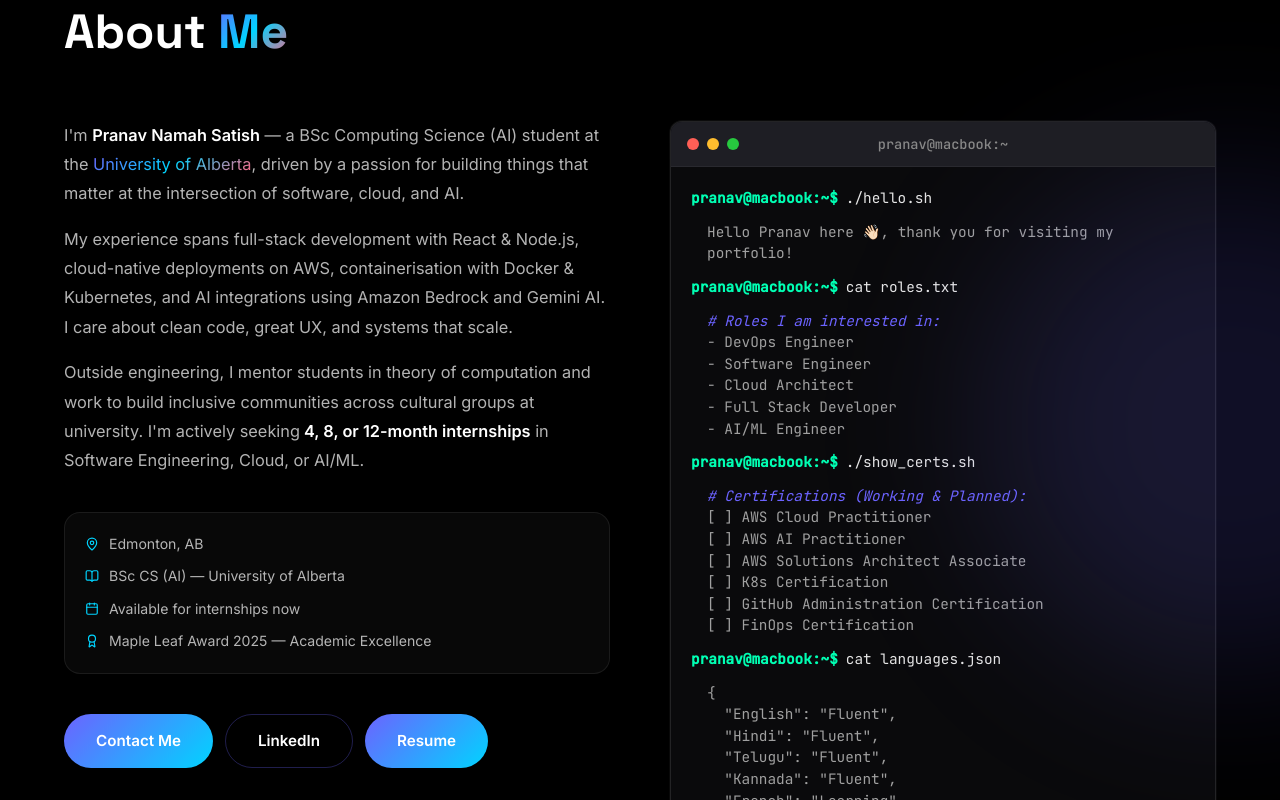
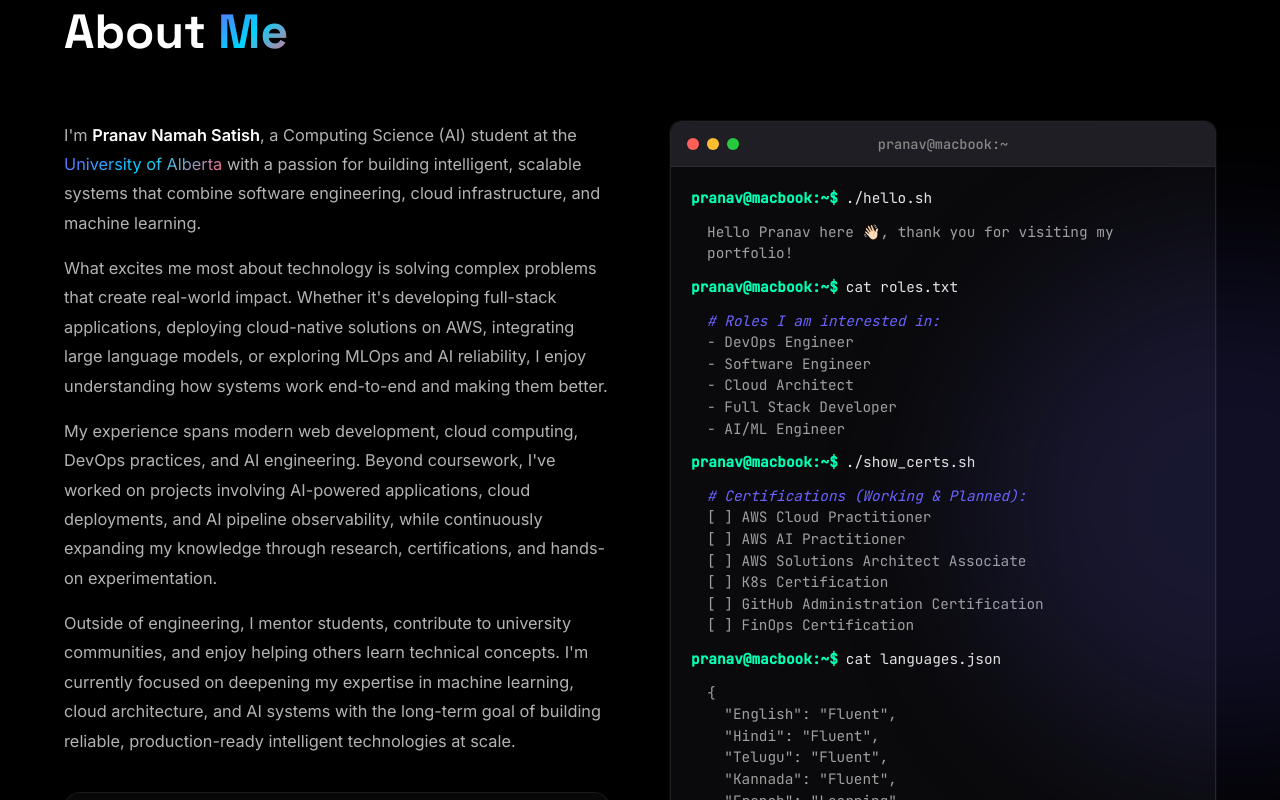
Before and after one commit to Pranav-ns/Portfolio, a Next.js app: page / in a window 1280 px wide. Shown: the part 940-1740 px from the top of the page. Built offline with nearby package versions, Linux system fonts and the light colour scheme.

Commit message:
content: update about me text

```diff
--- a/src/components/About.tsx
+++ b/src/components/About.tsx
@@ -44,20 +44,16 @@ export default function About() {
             variants={fadeUp}
           >
             <p>
-              I&apos;m <strong>Pranav Namah Satish</strong> — a BSc Computing Science (AI) student
-              at the <span className="text-gradient">University of Alberta</span>, driven by a passion
-              for building things that matter at the intersection of software, cloud, and AI.
+              I&apos;m <strong>Pranav Namah Satish</strong>, a Computing Science (AI) student at the <span className="text-gradient">University of Alberta</span> with a passion for building intelligent, scalable systems that combine software engineering, cloud infrastructure, and machine learning.
             </p>
             <p>
-              My experience spans full-stack development with React & Node.js, cloud-native
-              deployments on AWS, containerisation with Docker & Kubernetes, and AI integrations
-              using Amazon Bedrock and Gemini AI. I care about clean code, great UX, and systems
-              that scale.
+              What excites me most about technology is solving complex problems that create real-world impact. Whether it&apos;s developing full-stack applications, deploying cloud-native solutions on AWS, integrating large language models, or exploring MLOps and AI reliability, I enjoy understanding how systems work end-to-end and making them better.
             </p>
             <p>
-              Outside engineering, I mentor students in theory of computation and work to build
-              inclusive communities across cultural groups at university. I&apos;m actively seeking
-              <strong> 4, 8, or 12-month internships</strong> in Software Engineering, Cloud, or AI/ML.
+              My experience spans modern web development, cloud computing, DevOps practices, and AI engineering. Beyond coursework, I&apos;ve worked on projects involving AI-powered applications, cloud deployments, and AI pipeline observability, while continuously expanding my knowledge through research, certifications, and hands-on experimentation.
+            </p>
+            <p>
+              Outside of engineering, I mentor students, contribute to university communities, and enjoy helping others learn technical concepts. I&apos;m currently focused on deepening my expertise in machine learning, cloud architecture, and AI systems with the long-term goal of building reliable, production-ready intelligent technologies at scale.
             </p>
 
             {/* Quick Info */}
```
